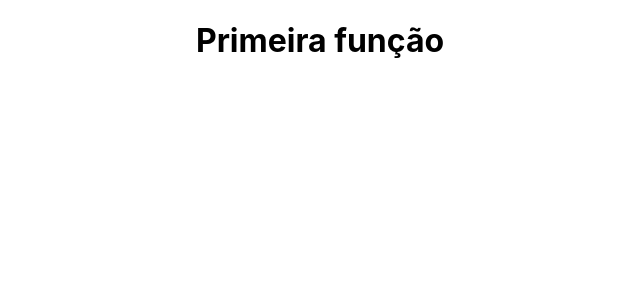
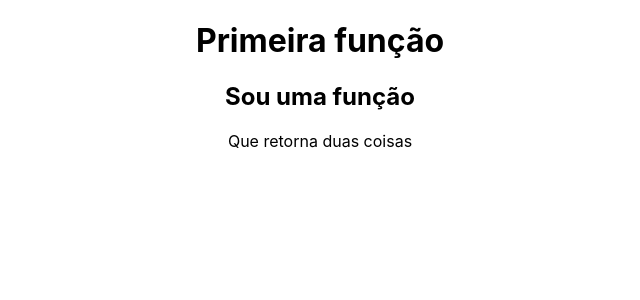
Before and after one commit to JulioVianaDev/aula-exemplo-react, a React (Create React App) app: page / in a window 1280 px wide. Shown: the top 300 px of the page, without its empty margins (320-960 px from the left). Built offline with nearby package versions, Linux system fonts and the light colour scheme.

Commit message:
função que retorna duas coisas

```diff
--- a/src/App.js
+++ b/src/App.js
@@ -1,12 +1,15 @@
 import logo from './logo.svg';
 import './App.css';
 import FunctionSimples from './exemplos/components/FunctionSimples';
+import FunctionDupla from './exemplos/components/FunctionDupla';
 
 function App() {
   return (
     <div className="App">
       {/* chamando um componente simples */}
       <FunctionSimples/>
+      {/* chamando a função dupla */}
+      <FunctionDupla/>
     </div>
   );
 }
--- /dev/null
+++ b/src/exemplos/components/FunctionDupla.js
@@ -0,0 +1,12 @@
+function FunctionDupla(){
+  // as funções que retornam duas ou mais coisas precisam estar sobre o fragmento
+  // que é esta tag vazia do react
+  return(
+    <>
+      <h2>Sou uma função</h2>
+      <p> Que retorna duas coisas</p>
+    </>
+  )
+}
+
+export default FunctionDupla
```
